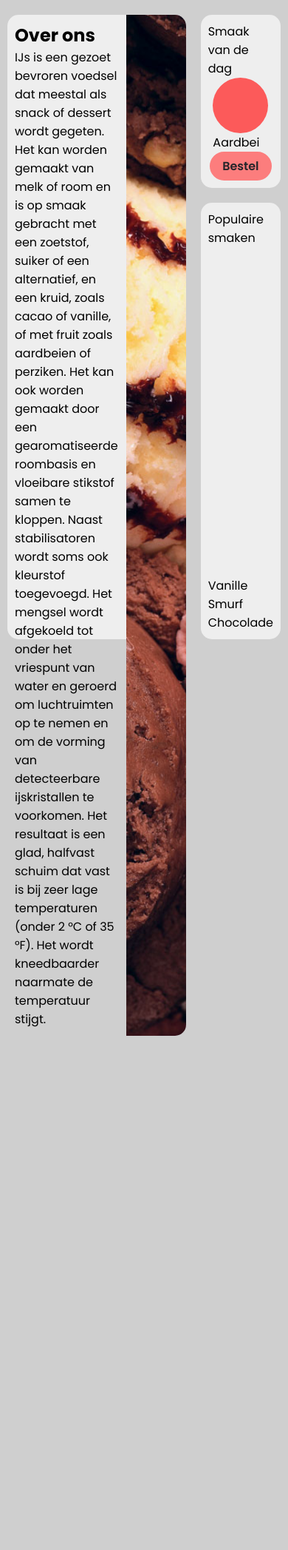
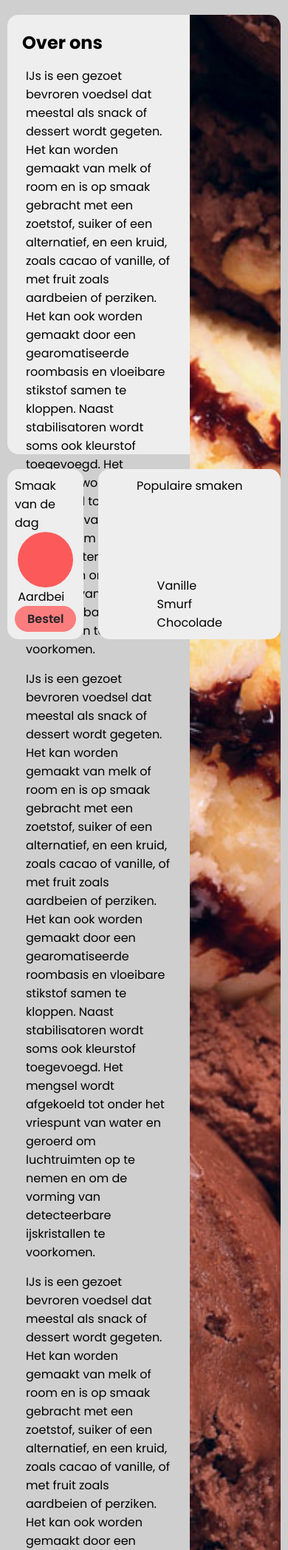
Before and after one commit to Joudi-Mo/ijssalon-De-Roset, a PHP site: page /views/klant/over_ons.php in a window 390 px wide. Shown: the part 145-2240 px from the top of the page at 74% size. Before the commit the page ends 1545 px from the top, so only its background shows below. Run offline with PHP 8.4, Linux system fonts and the light colour scheme; some libraries are stand-ins or nearby versions.

Commit message:
responsive maken

```diff
--- a/views/klant/over_ons.php
+++ b/views/klant/over_ons.php
@@ -6,7 +6,7 @@
     <meta http-equiv="X-UA-Compatible" content="IE=edge">
     <meta name="viewport" content="width=device-width, initial-scale=1.0">
     <title>Over ons</title>
-    <link rel="stylesheet" href="../over_ons.css">
+    <link rel="stylesheet" href="../styles/over_ons.css">
     <!-- Fontawesoe icons -->
     <script src="https://kit.fontawesome.com/a333f4247d.js" crossorigin="anonymous"></script>
 </head>
@@ -35,7 +35,33 @@
                 <div class="over_ons_tekst">
 
                     <h1 class="title">Over ons</h1>
-                    <p>IJs is een gezoet bevroren voedsel dat meestal als snack of dessert wordt gegeten. Het kan worden gemaakt van melk of room en is op smaak gebracht met een zoetstof, suiker of een alternatief, en een kruid, zoals cacao of vanille, of met fruit zoals aardbeien of perziken. Het kan ook worden gemaakt door een gearomatiseerde roombasis en vloeibare stikstof samen te kloppen. Naast stabilisatoren wordt soms ook kleurstof toegevoegd. Het mengsel wordt afgekoeld tot onder het vriespunt van water en geroerd om luchtruimten op te nemen en om de vorming van detecteerbare ijskristallen te voorkomen. Het resultaat is een glad, halfvast schuim dat vast is bij zeer lage temperaturen (onder 2 °C of 35 °F). Het wordt kneedbaarder naarmate de temperatuur stijgt.</p>
+                    <p>
+                        IJs is een gezoet bevroren voedsel dat meestal als snack of dessert wordt gegeten.
+                        Het kan worden gemaakt van melk of room en is op smaak gebracht met een zoetstof,
+                        suiker of een alternatief, en een kruid, zoals cacao of vanille, of met fruit zoals
+                        aardbeien of perziken. Het kan ook worden gemaakt door een gearomatiseerde roombasis
+                        en vloeibare stikstof samen te kloppen. Naast stabilisatoren wordt soms ook kleurstof
+                        toegevoegd. Het mengsel wordt afgekoeld tot onder het vriespunt van water en geroerd
+                        om luchtruimten op te nemen en om de vorming van detecteerbare ijskristallen te voorkomen.
+                    </p>
+                    <p>
+                        IJs is een gezoet bevroren voedsel dat meestal als snack of dessert wordt gegeten.
+                        Het kan worden gemaakt van melk of room en is op smaak gebracht met een zoetstof,
+                        suiker of een alternatief, en een kruid, zoals cacao of vanille, of met fruit zoals
+                        aardbeien of perziken. Het kan ook worden gemaakt door een gearomatiseerde roombasis
+                        en vloeibare stikstof samen te kloppen. Naast stabilisatoren wordt soms ook kleurstof
+                        toegevoegd. Het mengsel wordt afgekoeld tot onder het vriespunt van water en geroerd
+                        om luchtruimten op te nemen en om de vorming van detecteerbare ijskristallen te voorkomen.
+                    </p>
+                    <p>
+                        IJs is een gezoet bevroren voedsel dat meestal als snack of dessert wordt gegeten.
+                        Het kan worden gemaakt van melk of room en is op smaak gebracht met een zoetstof,
+                        suiker of een alternatief, en een kruid, zoals cacao of vanille, of met fruit zoals
+                        aardbeien of perziken. Het kan ook worden gemaakt door een gearomatiseerde roombasis
+                        en vloeibare stikstof samen te kloppen. Naast stabilisatoren wordt soms ook kleurstof
+                        toegevoegd. Het mengsel wordt afgekoeld tot onder het vriespunt van water en geroerd
+                        om luchtruimten op te nemen en om de vorming van detecteerbare ijskristallen te voorkomen.
+                    </p>
                 </div>
                 <!-- <img class="main-img" src="../../Assets/Scoops-kinds-ice-cream.jpg" alt="Over ons"> -->
                 <div class="main-img"></div>
--- a/views/over_ons.css
+++ b/views/styles/over_ons.css
@@ -96,7 +96,8 @@ li, a{
     display: grid;
     /* grid-template-columns: 1fr 5fr; */
     grid-template-columns: repeat(5, 1fr);
-    grid-template-rows: 1fr 3fr;
+    grid-template-rows: repeat(5, 1fr);
+    /* grid-template-rows: 1fr 3fr; */
     gap: 20px;
     height: 100vh;
 
@@ -109,7 +110,7 @@ li, a{
 }
 .main{
     grid-column: 1 / 5;
-    grid-row: 1/3;
+    grid-row: 1/6;
 
     display: grid;
     grid-template-columns: 2fr 1fr;
@@ -123,14 +124,16 @@ li, a{
 }
 .title{
     /* background-color: orange; */
+    margin: 10px;
 }
  .main p{
-    /* background-color: yellow; */
+    /* background-color: steelblue; */
+    margin: 15px;
 }
 .main-img{
     border: none;
     border-radius: 0 15px 15px 0;
-    background: url('../Assets/Scoops-kinds-ice-cream.jpg');
+    background: url('../../Assets/Scoops-kinds-ice-cream.jpg');
     background-size: cover;
 
 }
@@ -164,7 +167,7 @@ li, a{
     background-color: var(--primary);
     border: 2px solid var(--primary);
     border-radius: 50px;
-    padding: 5px 15px;
+    padding: 3px 15px;
     color: var(--dark_accent);
 
 }
@@ -173,6 +176,36 @@ li, a{
     color: var(--primary);
     transition: all 0.4s ease 0s;
 }
+
+@media screen and (max-width: 820px) {
+    .dag{
+        grid-column: 1 / 2;
+        grid-row: 5/6;
+        /* display: flex;
+        flex-direction: column;
+        /* justify-content: center; */
+        /* justify-content: space-between;
+        align-items: center; */
+    }
+    .populaire{
+        grid-column: 2 / 6;
+        grid-row: 5/6;
+        /* display: flex;
+        flex-direction: column;
+        /* justify-content: center; */
+        /* justify-content: space-between;
+        align-items: center; */
+    }
+
+    .main{
+        grid-column: 1 / 6;
+        grid-row: 1/5;
+
+        /* grid-template-columns: 2fr 1fr;
+        grid-template-rows: 1fr;
+        padding: 0; */
+    }
+  }
 /* .populaire .smaak_img{
     border: none;
     border-radius: 50px;
```
Also changed, not shown: views/styles/bestellen.css (renamed from views/bestellen.css), views/styles/style.css (renamed from views/style.css).
